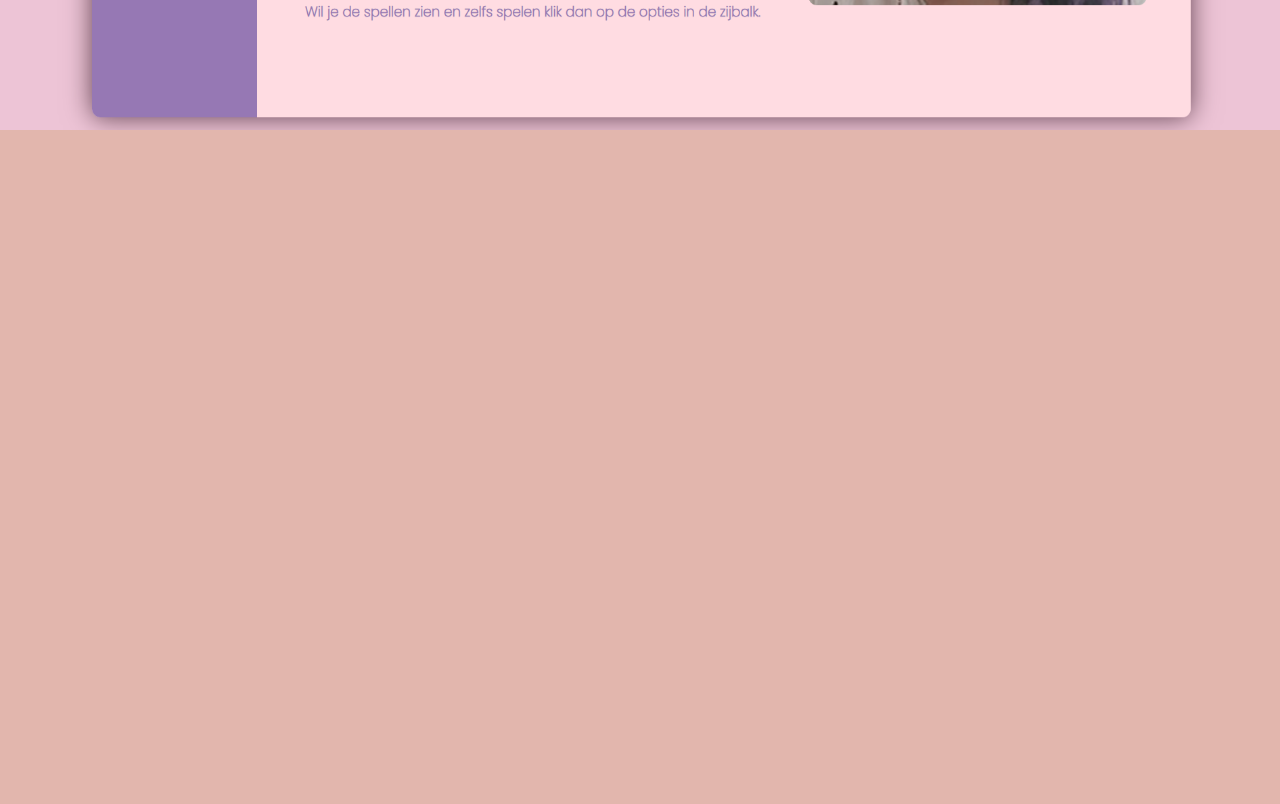
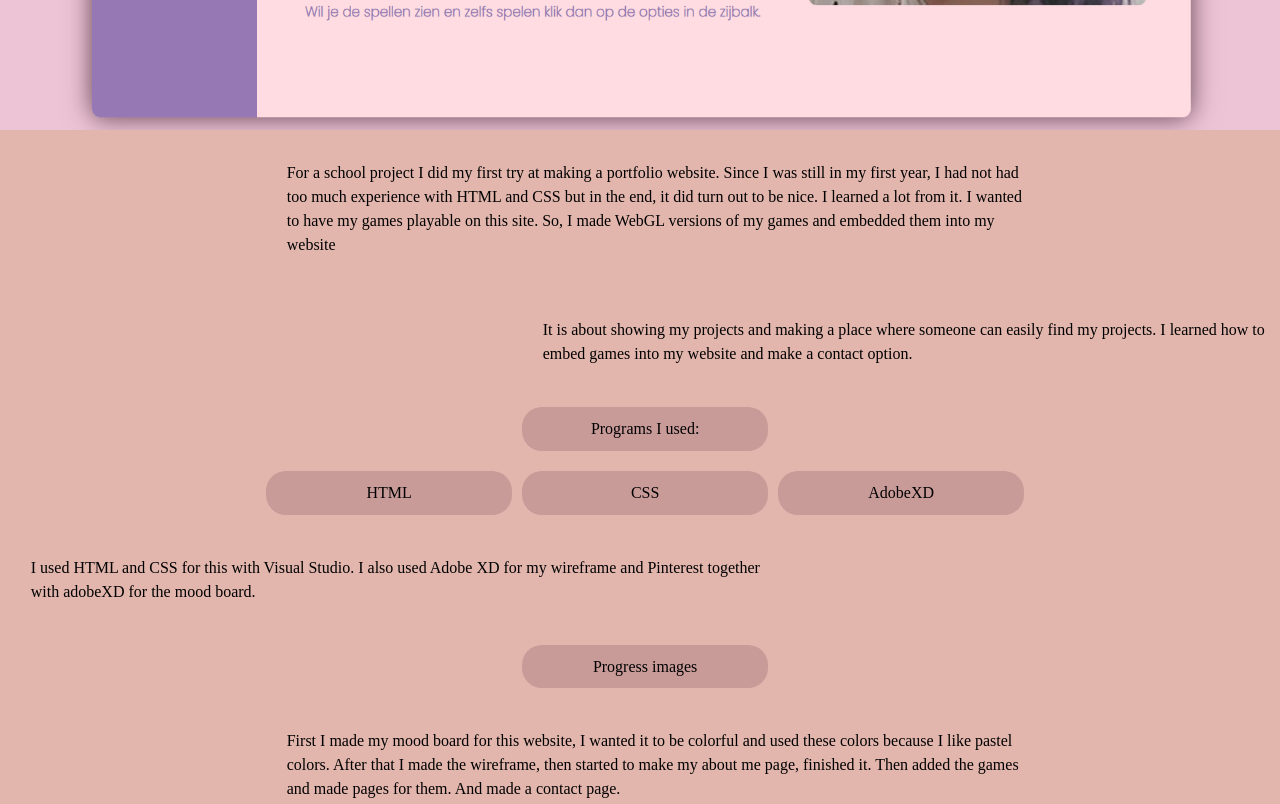
Before and after one commit to LaraBuiting/LaraBuiting.github.io, a plain HTML site: page portfoliosite.html in a window 1280 px wide. Shown: the part 600-1404 px from the top of the page. Before the commit the page ends 880 px from the top, so only its background shows below. Drawn offline with nearby package versions, Linux system fonts and the light colour scheme.

Commit message:
finished layout and text of portfoliowebsite

```diff
--- a/CSS/stylesheet.css
+++ b/CSS/stylesheet.css
@@ -363,18 +363,139 @@ a:active {
         grid-template-rows: 1fr 1fr 1fr 1fr 1fr 1fr 1fr 1fr 1fr 1fr 1fr 1fr 1fr 1fr;
         grid-template-areas:
                     "portfolioFullImg portfolioFullImg portfolioFullImg portfolioFullImg portfolioFullImg"
-                    ". . portfolioHeader . ."
                     ". portfolioMainText portfolioMainText portfolioMainText ."
                     ". . portfolioSubText portfolioSubText portfolioSubText"
+                    ". . portfolioHeader2 . ."
                     ". portfolioProgramImg portfolioProgramImg2 portfolioProgramImg3 ."
-                    ". . portfolioHeader2 . ."
                     "portfolioSubText2 portfolioSubText2 portfolioSubText2 . ."
+                    ". . portfolioHeader3 . ."
+                    ". portfolioSubText3 portfolioSubText3 portfolioSubText3 ."
                     ". portfolioimg portfolioimg portfolioimg ."
-                    ". . portfolioSubText3 portfolioSubText3 portfolioSubText3"
-                    ". portfolioimg2 portfolioimg2 portfolioimg2 ."
-                    ". . portfolioHeader3 . ."
-                    ". . portfolioimg3 portfolioimg3 portfolioimg3"
-                    "portfolioimg4 portfolioimg4 portfolioimg4 . ."
-                    ". . portfolioimg5 portfolioimg5 portfolioimg5"
-                    "portfolioimg6 portfolioimg6 portfolioimg6 . ."
+                    ". . portfolioimg2 portfolioimg2 portfolioimg2"
+                    "portfolioimg3 portfolioimg3 portfolioimg3 . ."
+                    ". . portfolioimg4 portfolioimg4 portfolioimg4"
+                    "portfolioimg5 portfolioimg5 portfolioimg5 . ."
+                    ". portfolioimg6 portfolioimg6 portfolioimg6 ."
     }
+
+    #portfolioContainer #portfolioFullImg{
+        grid-area: portfolioFullImg;
+        width: 100vw;
+    }
+
+    #portfolioContainer #portfolioMainText{
+        grid-area: portfolioMainText;
+        margin-left: 4%;
+        margin-top: 4%;
+        margin-bottom: 4%;
+    }
+
+    #portfolioContainer #portfolioSubText{
+        grid-area: portfolioSubText;
+        margin-left: 4%;
+        margin-top: 4%;
+        margin-bottom: 4%;
+    }
+
+    #portfolioContainer #portfolioHeader2{
+        grid-area: portfolioHeader2;
+        background-color: #c89b99;
+        border-radius: 20px;
+        margin-left: 4%;
+        margin-top: 4%;
+        margin-bottom: 4%;
+    }
+
+    #portfolioContainer #portfolioProgramImg {
+        grid-area: portfolioProgramImg;
+        background-color: #c89b99;
+        border-radius: 20px;
+        margin-left: 4%;
+        margin-top: 4%;
+        margin-bottom: 4%;
+    }
+
+    #portfolioContainer #portfolioProgramImg2{
+        grid-area: portfolioProgramImg2;
+        background-color: #c89b99;
+        border-radius: 20px;
+        margin-left: 4%;
+        margin-top: 4%;
+        margin-bottom: 4%;
+    }
+
+    #portfolioContainer #portfolioProgramImg3{
+        grid-area: portfolioProgramImg3;
+        background-color: #c89b99;
+        border-radius: 20px;
+        margin-left: 4%;
+        margin-top: 4%;
+        margin-bottom: 4%;
+    }
+
+    #portfolioContainer #portfolioSubText2{
+        grid-area: portfolioSubText2;
+        margin-left: 4%;
+        margin-top: 4%;
+        margin-bottom: 4%;
+    }
+
+    #portfolioContainer #portfolioHeader3{
+        grid-area: portfolioHeader3;
+        background-color: #c89b99;
+        border-radius: 20px;
+        margin-left: 4%;
+        margin-top: 4%;
+        margin-bottom: 4%;
+    }
+
+
+#portfolioContainer #portfolioSubText3{
+        grid-area: portfolioSubText3;
+        margin-left: 4%;
+        margin-top: 4%;
+        margin-bottom: 4%;
+    }
+
+    #portfolioContainer #portfolioImg{
+        grid-area: portfolioimg;
+        margin-left: 4%;
+        margin-top: 4%;
+        margin-bottom: 4%;
+    }
+
+    #portfolioContainer #portfolioImg2{
+        grid-area: portfolioimg2;
+        margin-left: 4%;
+        margin-top: 4%;
+        margin-bottom: 4%;
+    }
+
+    #portfolioContainer #portfolioImg3{
+        grid-area: portfolioimg3;
+        margin-left: 4%;
+        margin-top: 4%;
+        margin-bottom: 4%;
+    }
+
+    #portfolioContainer #portfolioImg4{
+        grid-area: portfolioimg4;
+        margin-left: 4%;
+        margin-top: 4%;
+        margin-bottom: 4%;
+    }
+
+    #portfolioContainer #portfolioImg5{
+        grid-area: portfolioimg5;
+        margin-left: 4%;
+        margin-top: 4%;
+        margin-bottom: 4%;
+    }
+
+
+    #portfolioContainer #portfolioImg6{
+        grid-area: portfolioimg6;
+        margin-left: 4%;
+        margin-top: 4%;
+        margin-bottom: 4%;
+    }
--- a/portfoliosite.html
+++ b/portfoliosite.html
@@ -43,53 +43,76 @@
                 Portfolio website
             </a>
         </div>
-        <div id="portfolioHeader">
-
-        </div>
         <div id="portfolioMainText">
-
+            <p>
+                For a school project I did my first try at making a portfolio website. Since I was still in
+                my first year, I had not had too much experience with HTML and CSS but in the end, it did
+                turn out to be nice. I learned a lot from it. I wanted to have my games playable on this
+                site. So, I made WebGL versions of my games and embedded them into my website
+            </p>
         </div>
         <div id="portfolioSubText">
-
+            <p>
+                It is about showing my projects and making a place where someone can easily find my projects.
+                I learned how to embed games into my website and make a contact option.
+            </p>
+        </div>
+        <div id="portfolioHeader2">
+            <p class="projectTitles">
+                Programs I used:
+            </p>
         </div>
         <div id="portfolioProgramImg">
-
+            <p class="projectTitles">
+                HTML
+            </p>
         </div>
         <div id="portfolioProgramImg2">
-
+            <p class="projectTitles">
+                CSS
+            </p>
         </div>
         <div id="portfolioProgramImg3">
-
-        </div>
-        <div id="portfolioHeader2">
-
+            <p class="projectTitles">
+                AdobeXD
+            </p>
         </div>
         <div id="portfolioSubText2">
-
+            <p>
+                I used HTML and CSS for this with Visual Studio. I also used Adobe XD for my wireframe and
+                Pinterest together with adobeXD for the mood board.
+            </p>
         </div>
-        <div id="portfolioimg">
-
+        <div id="portfolioHeader3">
+            <p class="projectTitles">
+                Progress images
+            </p>
         </div>
         <div id="portfolioSubText3">
-
+            <p>
+                First I made my mood board for this website, I wanted it to be colorful and used these
+                colors because I like pastel colors. After that I made the wireframe, then started to
+                make my about me page, finished it. Then added the games and made pages for them. And
+                made a contact page.
+            </p>
         </div>
-        <div id="portfolioimg2">
-
+        <div id="portfolioImg">
+            <img src="Images/portfolioMoodBoard.png" alt="image of my moodboard for the website">
         </div>
-        <div id="portfolioHeader3">
-
+        <div id="portfolioImg2">
+            <img src="Images/portfolioWireFrame.png" alt="wireframe for my website" width="88%" height="88%">
         </div>
-        <div id="portfolioimg3">
-
+        <div id="portfolioImg3">
+            <img src="Images/portfolioAboutMeProgressImg.png" alt="image of my about me page progress">
         </div>
-        <div id="portfolioimg4">
-
+        <div id="portfolioImg4">
+            <img src="Images/portfolioAboutMeImg.png" alt="about me page">
         </div>
-        <div id="portfolioimg5">
-
+        <div id="portfolioImg5">
+            <img src="Images/portfolioPongImg.png" alt="img of my pong page">
         </div>
-        <div id="portfolioimg6">
-
+        <div id="portfolioImg6">
+            <img src="Images/portfolioContactImg.png" alt="contact page img">
         </div>
     </div>
 </body>
```
Also changed, not shown: Images/portfolio3DGameImg.png (added), Images/portfolioAboutMeImg.png (added), Images/portfolioAboutMeProgressImg.png (added), Images/portfolioBlobRunImg.png (added), Images/portfolioContactImg.png (added), Images/portfolioPongImg.png (added), Images/portfolioStarMineImg.png (added), Images/portfolioWireFrame.png (added), 1 other file.
